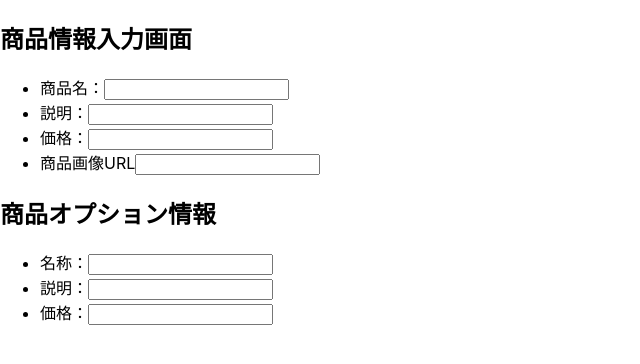
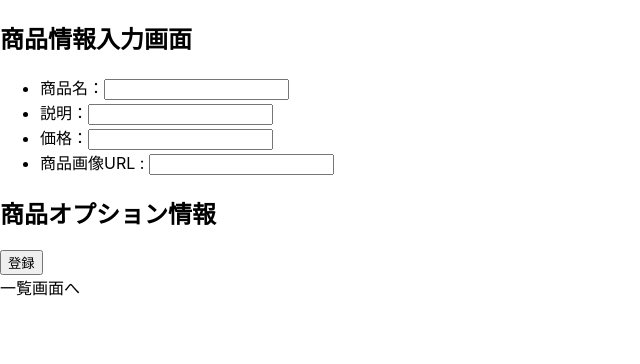
Before and after one commit to Riku-Fudo/tenant-app, a Next.js app: page /items/create in a window 1280 px wide. Shown: the top 364 px of the page, without its empty margins (0-640 px from the left). Built offline with nearby package versions, Linux system fonts and the light colour scheme.

Commit message:
登録機能の作成

```diff
--- a/data/db.json
+++ b/data/db.json
@@ -15,6 +15,20 @@
       "imageUrl": "url",
       "deleted": false,
       "id": 3
+    },
+    {
+      "name": "練習素材",
+      "description": "お試しです",
+      "price": "5000",
+      "imageUrl": "url",
+      "id": 4
+    },
+    {
+      "name": "練習素材",
+      "description": "description",
+      "price": "4000",
+      "imageUrl": "aaa",
+      "id": 5
     }
   ]
 }
--- a/package.json
+++ b/package.json
@@ -21,6 +21,7 @@
     "next": "13.0.2",
     "react": "18.2.0",
     "react-dom": "18.2.0",
+    "react-hook-form": "^7.39.3",
     "swr": "^1.3.0",
     "typescript": "4.8.4"
   },
--- a/src/pages/items/index.tsx
+++ b/src/pages/index.tsx
@@ -1,7 +1,8 @@
 import Head from 'next/head';
 import Image from 'next/image';
-import styles from '../../styles/Home.module.css';
+import styles from '../styles/Home.module.css';
 import GetItemList from 'components/GetItemList';
+import Link from 'next/link';
 
 export default function Home() {
   return (
@@ -17,6 +18,7 @@ export default function Home() {
 
       <main className={styles.main}>
         <GetItemList />
+        <Link href="/items/create">登録画面へ</Link>
       </main>
 
       <footer className={styles.footer}>
--- a/src/pages/items/create.tsx
+++ b/src/pages/items/create.tsx
@@ -1,29 +1,41 @@
+import { useForm, SubmitHandler } from 'react-hook-form';
+import Link from 'next/link';
+type FormValues = {name: string, description:string, price:number,imageUrl: string};
+
 export default function Regist() {
+
+  const { register, handleSubmit, formState: { errors }} = useForm<FormValues>();
+  // const onSubmit:SubmitHandler<FormValues> = (data) => console.log(data);
+  const onSubmit:SubmitHandler<FormValues> = (data) => {
+  fetch('http://localhost:8000/items',{method: 'POST', headers:{'Content-Type': 'application/json'}, body: JSON.stringify(data),}).then((response) => {console.log(response)});
+  };
+
   return (
     <section className={'item-Regist-Wrrapper'}>
-      <form action="" method="post">
+      <form onSubmit={handleSubmit(onSubmit)}>
         <h2>商品情報入力画面</h2>
         <ul>
           <li>
             <label id="name">商品名：</label>
-            <input type="text" name="name" id="name" />
+            <input id="name" {...register('name', {required: true})} />
+            {errors.name && <div className="errorMessage">入力が必須の項目です</div>}
           </li>
           <li>
             <label id="description">説明：</label>
-            <input type="text" name="description" id="description" />
+            <input id="description" {...register('description')} />
           </li>
           <li>
             <label id="price">価格：</label>
-            <input type="text" name="price" id="price" />
+            <input id="price" {...register('price')} />
           </li>
           <li>
-            <label id="imageUrl">商品画像URL</label>
-            <input type="text" name="imageUrl" id="imageUrl" />
+            <label id="imageUrl">商品画像URL : </label>
+            <input id="imageUrl" {...register('imageUrl')} />
           </li>
         </ul>
 
         <h2>商品オプション情報</h2>
-        <ul>
+        {/* <ul>
           <li>
             <label id="option-name">名称：</label>
             <input type="text" name="option-name" id="option-name" />
@@ -36,8 +48,10 @@ export default function Regist() {
             <label id="option-price">価格：</label>
             <input type="text" name="option-price" id="option-price" />
           </li>
-        </ul>
+        </ul> */}
+        <button type="submit">登録</button>
       </form>
+      <Link href="/">一覧画面へ</Link>
     </section>
   );
 }
```
Also changed, not shown: 1 other file (tests, documents, lock files or other folders).
